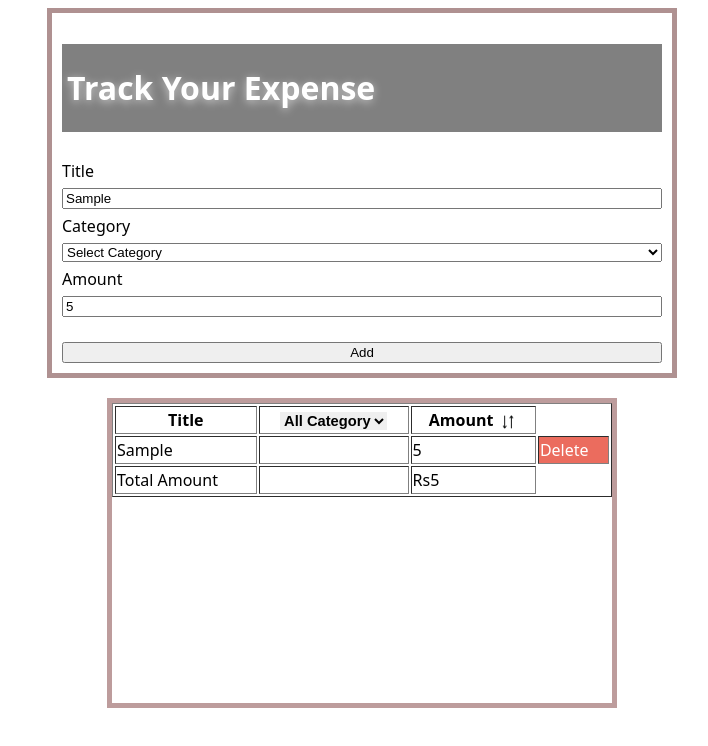
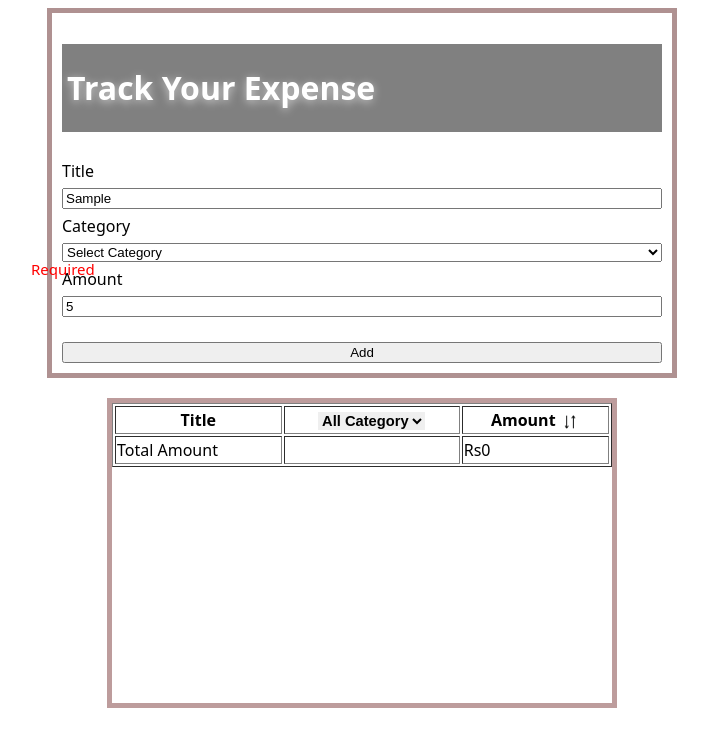
Before and after one commit to anujjPanwar/Track-Your-Expense, a React (Vite) app: page / in a window 1280 px wide. Both pictures are taken after typing "Sample", "5" into the empty fields and a click on the button "Add". Shown: the top 746 px of the page, without its empty margins (278-986 px from the left). Built offline with nearby package versions, Linux system fonts and the light colour scheme.

Commit message:
add field validation funcationality and reset after submitting

```diff
--- a/src/App.css
+++ b/src/App.css
@@ -48,3 +48,31 @@ h1{
   font-size: 14.7px;
   font-weight: bold;
 }
+
+.ReqTitle{
+  font-size: 15px;
+  color: red;
+  position: absolute;
+  top: 190px;
+  left: 309px;
+  visibility: hidden;
+}
+.ReqCategory{
+  font-size: 15px;
+  color: red;
+  position: absolute;
+  top: 243px;
+  left: 309px;
+  visibility: hidden;
+}
+.ReqAmount{
+  font-size: 15px;
+  color: red;
+  position: absolute;
+  top: 300px;
+  left: 309px;
+  visibility: hidden;
+}
+.visible {
+  visibility: visible;
+}
--- a/src/App.jsx
+++ b/src/App.jsx
@@ -41,14 +41,11 @@ function App() {
     setAscDsc(!AscDsc);
     setGetData(SortedData);
   };
-  console.log("ascdsc//////",AscDsc);
   const SortedData = [...expence].sort((a, b) => {
     return AscDsc
       ? Number(a.Amount) - Number(b.Amount)
       : Number(b.Amount) - Number(a.Amount);
   });
-
-
 
   useEffect(() => {
     let expenc = JSON.parse(localStorage.getItem("formEntries"));
@@ -65,8 +62,29 @@ function App() {
       [name]: value,
     }));
   };
+  const [checkfield, setfield] = useState({});
+  // Validate field
+  const Validate = (data) => {
+    const fild = {};
+    if (!data.Title) {
+      fild["Title"] = "Tittle is Required";
+    }
+    if (!data.Category) {
+      fild["Category"] = "Tittle is Category";
+    }
+    if (!data.Amount) {
+      fild["Amount"] = "Amount is Required";
+    }
+    setfield(fild);
+    return Object.keys(fild);
+  };
+
   const Submit = (e) => {
     e.preventDefault();
+    const required = Validate(formData);
+    console.log("formdata", formData);
+    if (required.length) return;
+
     const existingData = JSON.parse(localStorage.getItem("formEntries")) || [];
     const updatedData = [
       ...existingData,
@@ -74,10 +92,14 @@ function App() {
     ];
     setGetData(updatedData);
     localStorage.setItem("formEntries", JSON.stringify(updatedData));
-    // const jsonData = JSON.stringify(formData)
-    // localStorage.setItem("expence",jsonData)
+    setFormData({
+      Title: "",
+      Category: "",
+      Amount: "",
+    });
+
+    console.log("formdata", formData);
   };
-
 
   // Handle Delete Category
 
@@ -98,13 +120,14 @@ function App() {
 
   // Filter All Category
   const existingData = JSON.parse(localStorage.getItem("formEntries")) || [];
-  const filterCategory = ([...(new Set(existingData.map((val) => (val.Category))))]).map((val_2)=>{
+  const filterCategory = [
+    ...new Set(existingData.map((val) => val.Category)),
+  ].map((val_2) => {
     return <option value={val_2}>{val_2}</option>;
-  })
+  });
 
   // Handle Filterd Category to print in the table
   const handelOnChangeCategory = (val) => {
-    console.log("handelOnChangeCategory", val.target.value);
     const existingData = JSON.parse(localStorage.getItem("formEntries")) || [];
     if (val.target.value == "All Category") {
       setGetData(existingData);
@@ -122,9 +145,25 @@ function App() {
       <form className="form" onSubmit={Submit}>
         <h1>Track Your Expense</h1>
         <label htmlFor="Title">Title</label>
-        <input type="text" name="Title" id="Title" onChange={handleChange} />
+        <input
+          type="text"
+          name="Title"
+          value={formData.Title}
+          id="Title"
+          onChange={handleChange}
+          className="Required"
+        />
+        <p className={`ReqTitle ${"Title" in checkfield ? "visible" : ""}`}>
+          Required
+        </p>
         <label htmlFor="Category">Category</label>
-        <select name="Category" onChange={handleChange} id="Category">
+        <select
+          name="Category"
+          onChange={handleChange}
+          value={formData.Category}
+          id="Category"
+          className="Required"
+        >
           <option value="">Select Category</option>
           <option value="Grocery">Grocery</option>
           <option value="Clothing">Clothing</option>
@@ -142,14 +181,24 @@ function App() {
           <option value="Fuel">Fuel</option>
           <option value="Misc">Miscellaneous</option>
         </select>
+        <p
+          className={`ReqCategory ${"Category" in checkfield ? "visible" : ""}`}
+        >
+          Required
+        </p>
 
         <label htmlFor="Amount">Amount</label>
         <input
           type="number"
           name="Amount"
+          value={formData.Amount}
           id="Amount"
           onChange={handleChange}
+          className="Required"
         />
+        <p className={`ReqAmount ${"Amount" in checkfield ? "visible" : ""}`}>
+          Required
+        </p>
         <button id="formButton" type="submit">
           Add
         </button>
@@ -161,7 +210,11 @@ function App() {
             <tr>
               <th>Title</th>
               <th>
-                <select name="filterCategory" onChange={handelOnChangeCategory} id="tableCategory">
+                <select
+                  name="filterCategory"
+                  onChange={handelOnChangeCategory}
+                  id="tableCategory"
+                >
                   <option value="All Category">All Category</option>
                   {filterCategory}
                 </select>
```
